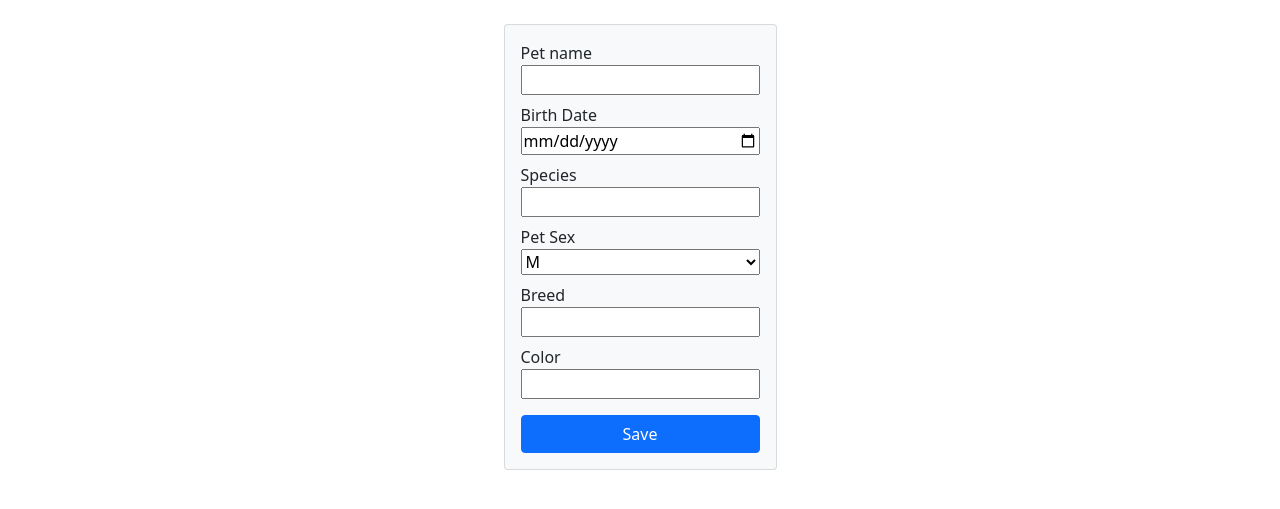
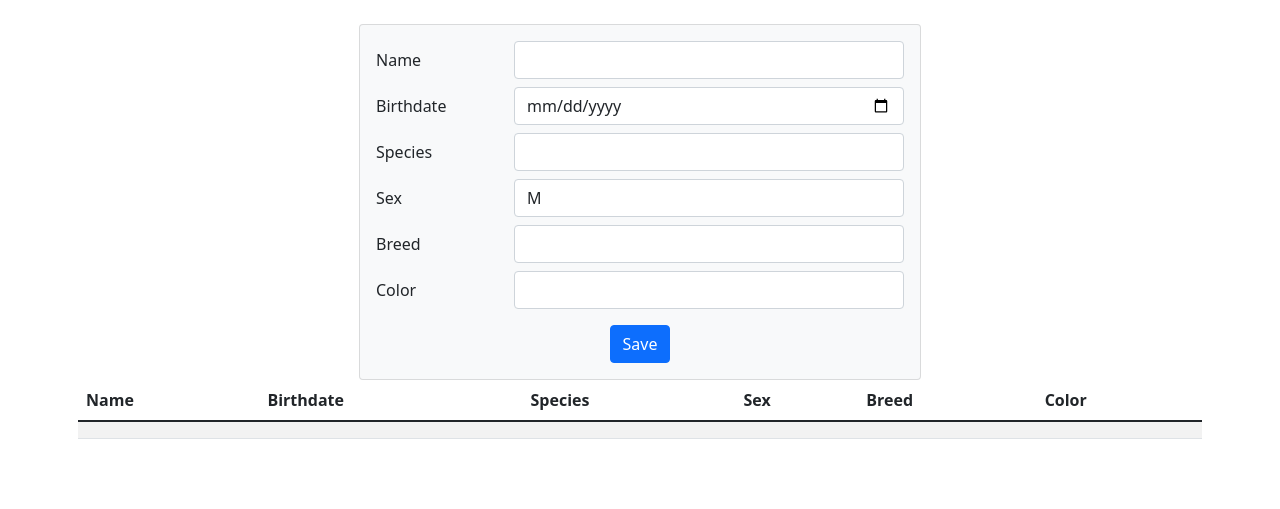
Before and after one commit to rgschmitz1/flask_vet_app, a Flask app: page /pet in a window 1280 px wide. Shown: the part 56-565 px from the top of the page. Run offline with Flask 2, Linux system fonts and the light colour scheme; lists and menus that the app fills with data are empty.

Commit message:
Slight form cleanup
Signed-off-by: Bob Schmitz III <14095796+rgschmitz1@users.noreply.github.com>

```diff
--- a/forms.py
+++ b/forms.py
@@ -20,11 +20,11 @@ from wtforms.validators import (
 
 class InsertPet(FlaskForm):
     name = StringField(
-        "Pet name",
+        "Name",
         validators=[DataRequired()]
     )
     birthdate = DateField(
-        "Birth Date",
+        "Birthdate",
         format='%Y-%m-%d',
         validators=[DataRequired()]
     )
@@ -34,7 +34,7 @@ class InsertPet(FlaskForm):
         validators=[DataRequired()]
     )
     sex = SelectField(
-        "Pet Sex",
+        "Sex",
         choices=['M', 'F'],
         validators=[DataRequired()]
     )
--- a/templates/pet.html
+++ b/templates/pet.html
@@ -2,28 +2,75 @@
 {% block title %}Pet Info{% endblock %}
 {% block content %}
 <div class="d-flex justify-content-center">
-	<form class="card p-3 bg-light" action="/pet" method="POST">
+	<form class="card bg-light col-sm-6 p-3" action="/pet" method="POST">
 		{{ form.hidden_tag() }}{{ form.crsf_token }}
+		<div class="mb-2 row">
+			{{ form.name.label(class="col-sm-3 col-form-label") }}
+			<div class="col-sm-9">
+				{{ form.name(class="form-control") }}
+			</div>
+		</div>
 
-		{{ form.name.label }}
-		{{ form.name(class="mb-2") }}
+		<div class="mb-2 row">
+			{{ form.birthdate.label(class="col-sm-3 col-form-label") }}
+			<div class="col-sm-9">
+				{{ form.birthdate(class="form-control") }}
+			</div>
+		</div>
 
-		{{ form.birthdate.label }}
-		{{ form.birthdate(class="mb-2") }}
+		<div class="mb-2 row">
+			{{ form.species.label(class="col-sm-3 col-form-label") }}
+			<div class="col-sm-9">
+				{{ form.species(class="form-control") }}
+			</div>
+		</div>
 
-		{{ form.species.label }}
-		{{ form.species(class="mb-2") }}
+		<div class="mb-2 row">
+			{{ form.sex.label(class="col-sm-3 col-form-label") }}
+			<div class="col-sm-9">
+				{{ form.sex(class="form-control") }}
+			</div>
+		</div>
 
-		{{ form.sex.label }}
-		{{ form.sex(class="mb-2") }}
+		<div class="mb-2 row">
+			{{ form.breed.label(class="col-sm-3 col-form-label") }}
+			<div class="col-sm-9">
+				{{ form.breed(class="form-control") }}
+			</div>
+		</div>
 
-		{{ form.breed.label }}
-		{{ form.breed(class="mb-2") }}
+		<div class="mb-2 row">
+			{{ form.color.label(class="col-sm-3 col-form-label") }}
+			<div class="col-sm-9">
+				{{ form.color(class="form-control") }}
+			</div>
+		</div>
 
-		{{ form.color.label }}
-		{{ form.color(class="mb-2") }}
-
-		{{ form.submit(class="btn btn-primary mt-2") }}
+		<div class="d-flex justify-content-center">
+			{{ form.submit(class="btn btn-primary mt-2") }}
+		</div>
 	</form>
 </div>
+<table id="data" class="table table-striped">
+	<thead>
+		<tr>
+			<th>Name</th>
+			<th>Birthdate</th>
+			<th>Species</th>
+			<th>Sex</th>
+			<th>Breed</th>
+			<th>Color</th>
+		</tr>
+	</thead>
+	<tbody>
+		<tr>
+			<td></td>
+			<td></td>
+			<td></td>
+			<td></td>
+			<td></td>
+			<td></td>
+		</tr>
+	</tbody>
+</table>
 {% endblock %}
```
